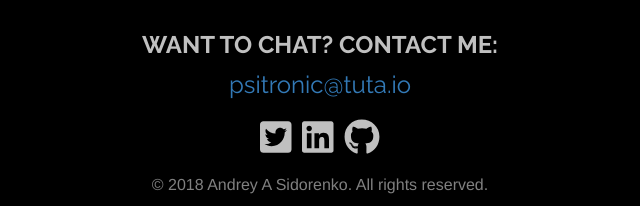
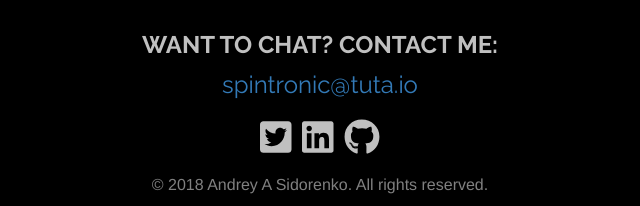
Before and after one commit to psitronic/psitronic.github.io, a plain HTML site: page index.html in a window 1280 px wide. Shown: the part 3790-3996 px from the top of the page, 320-960 px from the left. Drawn offline with nearby package versions, Linux system fonts and the light colour scheme; a web font is replaced by a local one.

Commit message:
Fix email-address field

```diff
--- a/index.html
+++ b/index.html
@@ -221,7 +221,7 @@
                 <div class="row">
                     <div class="col-lg-12">
                         <div>
-                            <p><a href="mailto:spintronic@tuta.io">psitronic@tuta.io</a></p>
+                            <p><a href="mailto:spintronic@tuta.io">spintronic@tuta.io</a></p>
                         </div>
                     </div>
                 </div>
```
